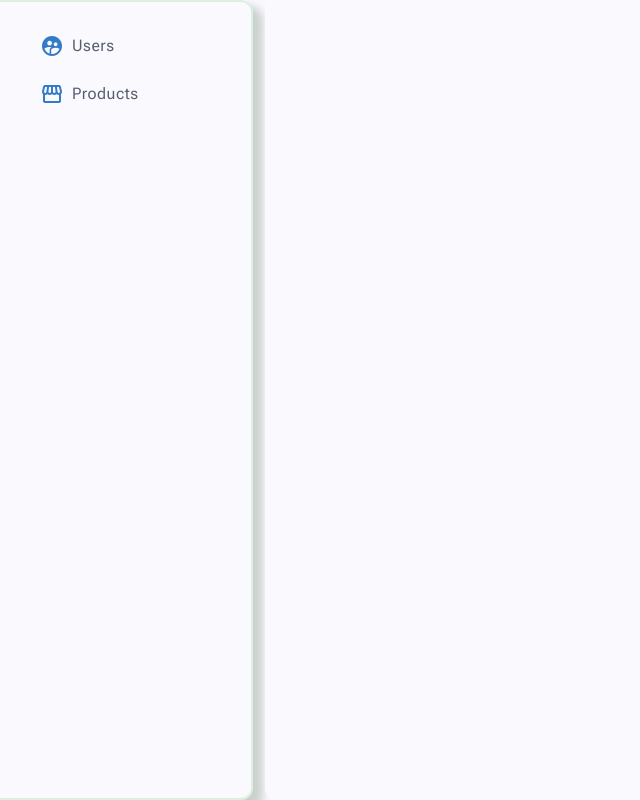
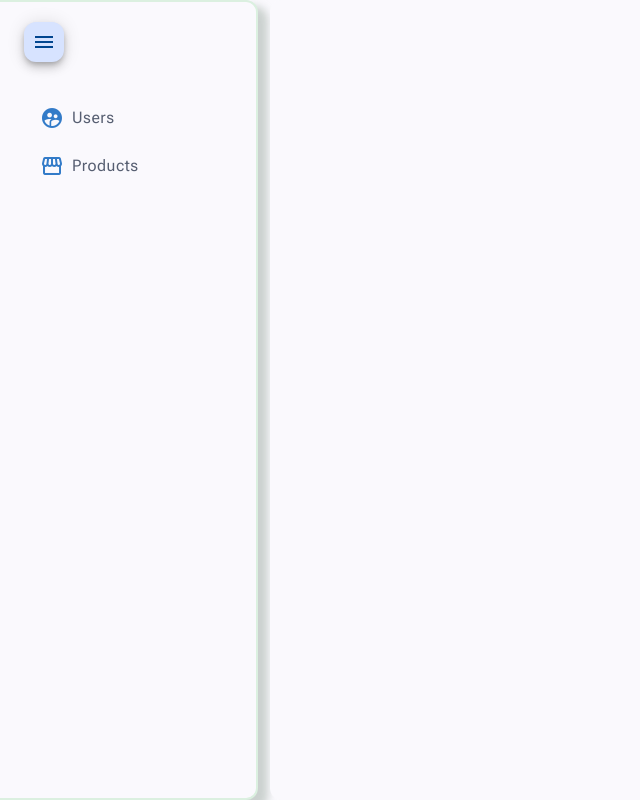
Before and after one commit to Coo1PeR/zoneless-store, an Angular app: page / in a window 1280 px wide. Shown: the whole page, without its empty margins (0-640 px from the left). Built offline with nearby package versions, Linux system fonts and the light colour scheme.

Commit message:
add collapse stale to the side nav panel

```diff
--- a/src/app/admin-page/admin-sidenav/admin-sidenav.html
+++ b/src/app/admin-page/admin-sidenav/admin-sidenav.html
@@ -1,5 +1,11 @@
-<div class="admin-sidenav__top">
-    <mat-nav-list>
+@let collapsed = isCollapsed();
+
+<div class="admin-sidenav__top" [class.admin-sidenav__top_collapsed]="collapsed">
+    <mat-nav-list class="admin-sidenav__nav-list">
+        <button matMiniFab class="admin-sidenav__collapse-button" (click)="isCollapsed.set(!collapsed)">
+            <mat-icon>menu</mat-icon>
+        </button>
+
         @for (link of sidenavLinks; track link.path) {
             <mat-list-item [activated]="rla.isActive">
                 <a
@@ -8,9 +14,13 @@
                     routerLinkActive #rla="routerLinkActive"
                     [routerLinkActiveOptions]="{ exact: true }"
                     class="admin-sidenav__link"
+                    [class.admin-sidenav__link_collapsed]="collapsed"
                 >
-                    <mat-icon class="admin-sidenav__icon" [fontIcon]="link.icon" />
-                    <span class="admin-sidenav__label">{{ link.label }}</span>
+                    <mat-icon class="admin-sidenav__icon">{{ link.icon }}</mat-icon>
+                    <span class="admin-sidenav__label"
+                          [class.admin-sidenav__label_collapsed]="collapsed">
+                        {{ link.label }}
+                    </span>
                 </a>
             </mat-list-item>
         }
--- a/src/app/admin-page/admin-sidenav/admin-sidenav.scss
+++ b/src/app/admin-page/admin-sidenav/admin-sidenav.scss
@@ -1,3 +1,5 @@
+@use "animation";
+
 :host {
     display: flex;
     flex-direction: column;
@@ -5,7 +7,6 @@
     gap: 12px;
 
     min-height: 100vh;
-    width: 320px;
 
     padding: 12px 8px;
     background-color: var(--mat-sys-surface);
@@ -18,18 +19,52 @@
 }
 
 .admin-sidenav {
+
+    &__top {
+        width: 240px;
+        transition: width ease-in-out 0.3s;
+
+        &_collapsed {
+            width: 72px;
+        }
+    }
+
     &__link {
         display: flex;
         gap: 8px;
         padding: 0 16px;
+        transition: padding ease-in-out 0.3s;
+
+        &_collapsed {
+            padding: 0 8px;
+        }
     }
 
     &__icon {
         color: var(--mat-sys-primary);
         opacity: 0.8;
+        flex: 0 0 auto;
+    }
+
+    &__nav-list {
+        display: flex;
+        flex-direction: column;
+    }
+
+    &__collapse-button {
+        margin: 0 16px 32px;
     }
 
     &__label {
         color: var(--mat-sys-secondary);
+        width: 100%;
+        overflow: hidden;
+        opacity: 1;
+        transition: all 0.3s ease-in-out;
+
+        &_collapsed {
+            width: 0;
+            opacity: 0;
+        }
     }
 }
--- a/src/app/admin-page/admin-sidenav/admin-sidenav.ts
+++ b/src/app/admin-page/admin-sidenav/admin-sidenav.ts
@@ -1,4 +1,4 @@
-import { Component } from '@angular/core';
+import { Component, signal } from '@angular/core';
 import { NavLink } from '../../core/models/nav-link-model';
 import { RouterLink, RouterLinkActive } from '@angular/router';
 import { MatIconModule } from '@angular/material/icon';
@@ -18,6 +18,7 @@ import { MatButtonModule } from '@angular/material/button';
     styleUrl: './admin-sidenav.scss'
 })
 export class AdminSidenav {
+    protected isCollapsed = signal(false);
     protected readonly sidenavLinks: NavLink[] = [
         {label: 'Users', path: '/admin/users-list', icon: 'supervised_user_circle'},
         {label: 'Products', path: '/admin/products-list', icon: 'storefront'},
```
